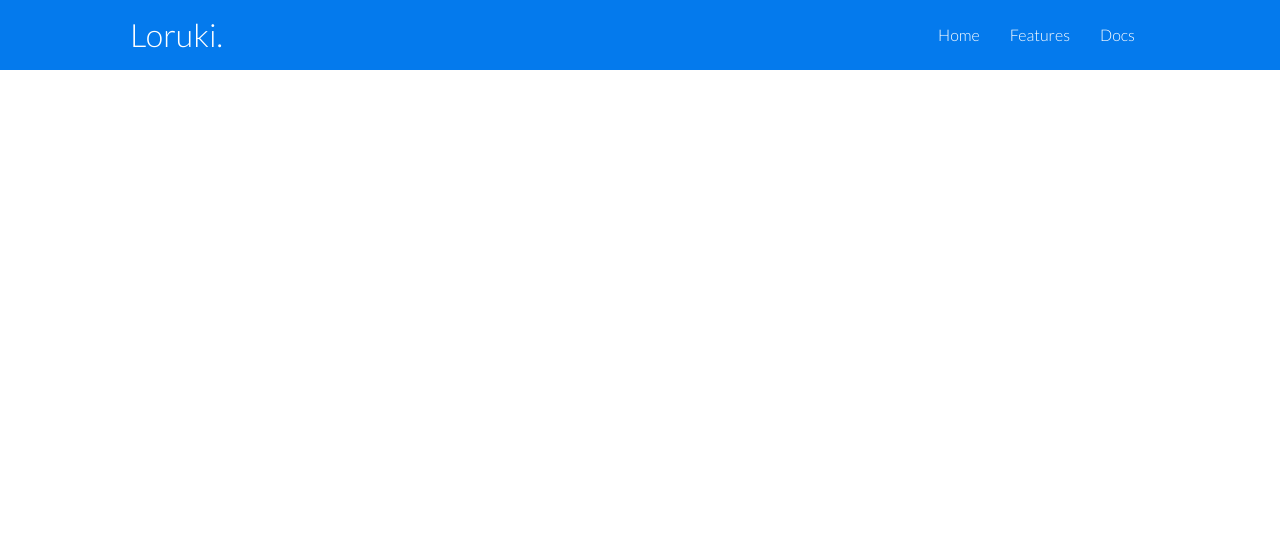
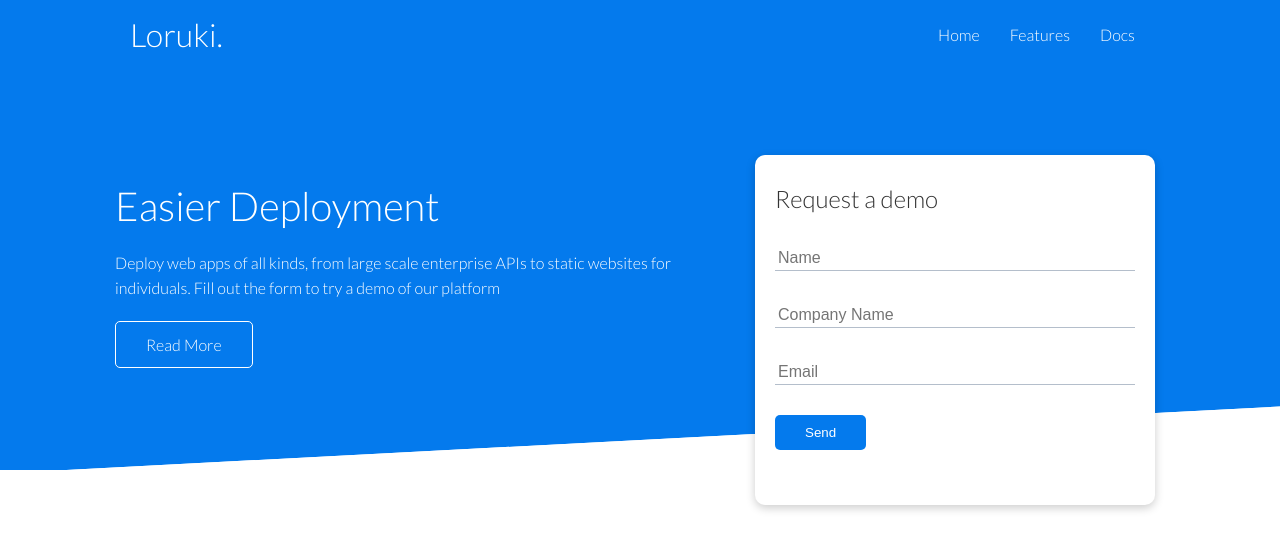
Before and after one commit to ionutziv7/Loruki-Website, a plain HTML site: page index.html in a window 1280 px wide. Drawn offline with Linux system fonts and the light colour scheme.

Commit message:
Showcase section (hero and form)

```diff
--- a/css/style.css
+++ b/css/style.css
@@ -4,6 +4,10 @@
   margin: 0;
   padding: 0;
   box-sizing: border-box;
+}
+
+:root {
+  --primary-color: #047aed;
 }
 
 body {
@@ -36,8 +40,9 @@ img {
   width: 100%;
 }
 
+/* Navbar */
 .navbar {
-  background-color: #047aed;
+  background-color: var(--primary-color);
   color: #fff;
   height: 70px;
 }
@@ -60,11 +65,104 @@ img {
   justify-content: space-between;
 }
 
+/* Showcase */
+.showcase {
+  height: 400px;
+  background-color: var(--primary-color);
+  color: #fff;
+  position: relative;
+}
+
+.showcase h1 {
+  font-size: 40px;
+}
+
+.showcase p {
+  margin: 20px 0;
+}
+
+.showcase .grid {
+  overflow: visible;
+  grid-template-columns: 55% 45%;
+  gap: 30px;
+}
+
+.showcase-form {
+  position: relative;
+  top: 60px;
+  height: 350px;
+  width: 400px;
+  padding: 40px;
+  z-index: 100;
+  justify-self: flex-end;
+}
+
+.showcase-form .form-control {
+  margin: 30px 0;
+}
+
+.showcase-form input[type="text"],
+.showcase-form input[type="email"] {
+  border: 0;
+  border-bottom: 1px solid #b4becb;
+  width: 100%;
+  padding: 3px;
+  font-size: 16px;
+}
+
+.showcase-form input:focus {
+  outline: none;
+}
+
+.showcase::before,
+.showcase::after {
+  content: "";
+  position: absolute;
+  height: 100px;
+  bottom: -70px;
+  right: 0;
+  left: 0;
+  background: #fff;
+  transform: skewY(-3deg);
+  -webkit-transform: skewY(-3deg);
+  -moz-transform: skewY(-2deg);
+  -ms-transform: skewY(-3deg);
+}
+
+/* Utilities */
 .container {
   max-width: 1100px;
   margin: 0 auto;
   overflow: auto;
   padding: 0 40px;
+}
+
+.card {
+  background-color: #fff;
+  color: #333;
+  border-radius: 10px;
+  box-shadow: 0 3px 10px rgba(0, 0, 0, 0.2);
+  padding: 20px;
+  margin: 10px;
+}
+
+.btn {
+  display: inline-block;
+  padding: 10px 30px;
+  cursor: pointer;
+  background: var(--primary-color);
+  color: #fff;
+  border: none;
+  border-radius: 5px;
+}
+
+.btn-outline {
+  background-color: transparent;
+  border: 1px solid #fff;
+}
+
+.btn:hover {
+  transform: scale(0.98);
 }
 
 .flex {
@@ -73,3 +171,12 @@ img {
   align-items: center;
   height: 100%;
 }
+
+.grid {
+  display: grid;
+  grid-template-columns: repeat(2, 1fr);
+  gap: 20px;
+  justify-content: center;
+  align-items: center;
+  height: 100%;
+}
--- a/index.html
+++ b/index.html
@@ -28,5 +28,35 @@
         </nav>
       </div>
     </div>
+    <!-- Showcase -->
+    <section class="showcase">
+      <div class="container grid">
+        <div class="showcase-text">
+          <h1>Easier Deployment</h1>
+          <p>
+            Deploy web apps of all kinds, from large scale enterprise APIs to
+            static websites for individuals. Fill out the form to try a demo of
+            our platform
+          </p>
+          <a href="features.html" class="btn btn-outline">Read More</a>
+        </div>
+
+        <div class="showcase-form card">
+          <h2>Request a demo</h2>
+          <form>
+            <div class="form-control">
+              <input type="text" name="name" placeholder="Name" required/>
+            </div>
+            <div class="form-control">
+              <input type="text" name="company" placeholder="Company Name" required />
+            </div>
+            <div class="form-control">
+              <input type="email" name="email" placeholder="Email" required />
+            </div>
+            <input type="submit" value="Send" class="btn btn-primary">
+          </form>
+        </div>
+      </div>
+    </section>
   </body>
 </html>
```
